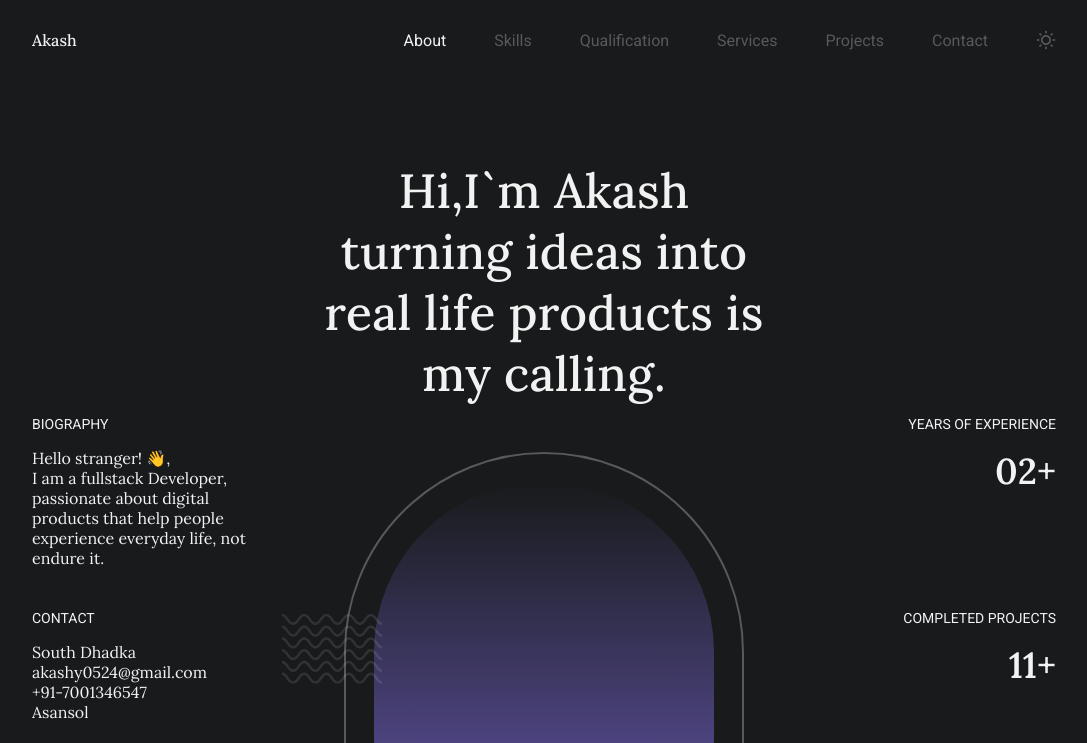
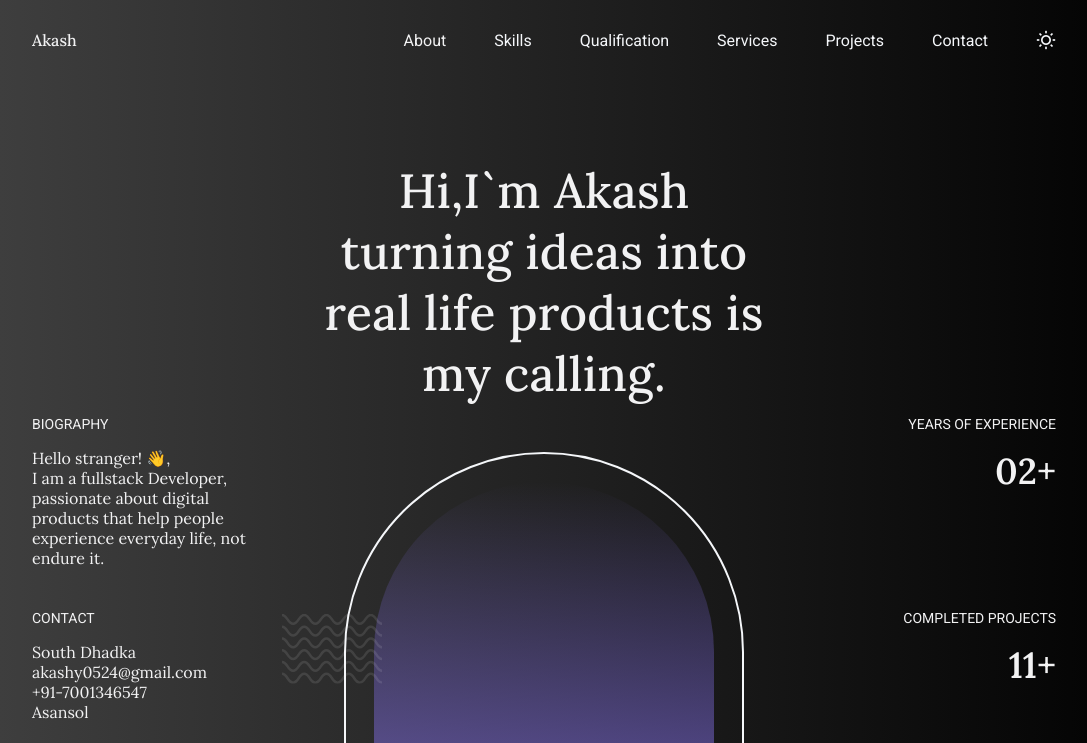
Before and after one commit to Akashyadav0524/Personal_Portfolio, a plain HTML site: page index.html in a window 1280 px wide. Both pictures are taken after a click on the icon 1142 px from the left and 40 px from the top of the page. Shown: the top 743 px of the page, without its empty margins (96-1183 px from the left). Drawn offline with nearby package versions, Linux system fonts and the light colour scheme; a web font is replaced by a local one.

Commit message:
color gradient

```diff
--- a/assets/css/styles.css
+++ b/assets/css/styles.css
@@ -11,11 +11,23 @@
   /*========== Colors ==========*/
   /*Color mode HSL(hue, saturation, lightness)*/
   --first-color: hsl(207, 65%, 65%);
-  --title-color: hsl(0, 0%, 3%);
-  --text-color: hsl(210, 11%, 7%);
-  --text-color-light: hsl(210, 3%, 35%);
-  --body-color: hsl(242, 100%, 88%);
+  --title-color: hsl(256, 50%, 20%);
+  --text-color: hsl(310, 74%, 18%);
+  --text-color-light: hsl(216, 33%, 97%);
+  --body-color: background: #16BFFD;
+  /* fallback for old browsers */
+  background: -webkit-linear-gradient(to right, #CB3066, #16BFFD);
+  /* Chrome 10-25, Safari 5.1-6 */
+  background: linear-gradient(to right, #CB3066, #16BFFD);
+  /* W3C, IE 10+/ Edge, Firefox 16+, Chrome 26+, Opera 12+, Safari 7+ */
+
   --container-color: hsl(240, 52%, 75%);
+
+  --nav-color: background: #16BFFD;
+  /* fallback for old browsers */
+  background: -webkit-linear-gradient(to right, #CB3066, #16BFFD);
+  /* Chrome 10-25, Safari 5.1-6 */
+  background: linear-gradient(to right, #CB3066, #16BFFD);
 
   /* Change the first number */
   /* Blue: 207 - Purple: 250 - Pink: 356 - Teal: 174 */
@@ -120,8 +132,20 @@ img {
 body.dark-theme {
   --title-color: hsl(207, 4%, 95%);
   --text-color: hsl(207, 4%, 65%);
-  --body-color: hsl(207, 4%, 10%);
+  --body-color: background: #000000;
+  /* fallback for old browsers */
+  background: -webkit-linear-gradient(to right, #434343, #000000);
+  /* Chrome 10-25, Safari 5.1-6 */
+  background: linear-gradient(to right, #434343, #000000);
+  /* W3C, IE 10+/ Edge, Firefox 16+, Chrome 26+, Opera 12+, Safari 7+ */
+
   --container-color: hsl(207, 4%, 12%);
+
+  --nav-color: background: #000000;
+  /* fallback for old browsers */
+  background: -webkit-linear-gradient(to right, #434343, #000000);
+  /* Chrome 10-25, Safari 5.1-6 */
+  background: linear-gradient(to right, #434343, #000000);
 }
 
 /*==========
@@ -215,8 +239,11 @@ body.dark-theme {
   width: 100%;
   position: fixed;
   bottom: 2rem;
+
   left: 0;
   z-index: var(--z-fixed);
+
+
 
 
 }
@@ -227,10 +254,12 @@ body.dark-theme {
   justify-content: space-between;
   align-items: center;
   background-color: var(--body-color);
-  box-shadow: 0 4px 20px hsla(207, 24%, 35%, .1);
+  box-shadow: 0 4px 20px hsla(207, 97%, 14%, 0.1);
   padding-inline: 1.5rem;
   border-radius: 3rem;
   transition: background .4s;
+
+
 }
 
 .nav__logo,
@@ -832,6 +861,7 @@ body.dark-theme {
   font-size: var(--small-font-size);
   font-weight: var(--font-semi-bold);
   margin-bottom: 2.5rem;
+
 }
 
 .contact__title i {
@@ -903,7 +933,8 @@ body.dark-theme {
   border-radius: 2rem;
   padding: 1.5rem;
   font-size: var(--normal-font-size);
-  font-family: var(--title-color);
+  color: var(--title-color);
+
   background: none;
   outline: none;
   z-index: 1;
@@ -912,7 +943,7 @@ body.dark-theme {
 
 .contact__form-tag {
   position: absolute;
-  top: -0.75rem;
+  top: -1.75rem;
   left: 1.25rem;
   z-index: 10;
   background-color: var(--body-color);
@@ -1027,11 +1058,11 @@ body.dark-theme {
 ::-webkit-scrollbar {
   width: .6rem;
   border-radius: .5rem;
-  background-color: hsl(207, 4%, 75%);
+  background-color: hsl(202, 66%, 44%);
 }
 
 ::-webkit-scrollbar-thumb {
-  background-color: hsl(207, 4%, 65%);
+  background-color: hsl(206, 98%, 16%);
   border-radius: .5rem;
 }
 
@@ -1441,53 +1472,61 @@ body.dark-theme {
   .testimonial__container .swiper-button-next {
     right: calc(50% - 5rem);
   }
-  .testimonial__container .swiper-slide{
+
+  .testimonial__container .swiper-slide {
     margin-bottom: 6rem;
   }
-  .testimonial__description{
+
+  .testimonial__description {
     font-size: var(--h2-font-size);
     margin-bottom: 2rem;
   }
-  .testimonial__img{
+
+  .testimonial__img {
     width: 200px;
     top: 13rem;
     right: 4rem;
   }
 
-  .contact__title{
+  .contact__title {
     margin-bottom: 3rem;
 
   }
-  .contact__title i{
+
+  .contact__title i {
     font-size: 1.25rem;
   }
-  .contact__info{
+
+  .contact__info {
     row-gap: 3rem;
   }
-  .contact__data-info{
+
+  .contact__data-info {
     font-size: var(--normal-font-size);
   }
-  .contact__form{
+
+  .contact__form {
     row-gap: 2.5rem;
   }
 
-  .footer__container{
+  .footer__container {
     padding: 4rem 0 3rem;
   }
-  .footer__list{
+
+  .footer__list {
     column-gap: 3rem;
     margin: 3rem 0;
   }
 
-  .footer__social{
+  .footer__social {
     column-gap: 2rem;
   }
 
-  .footer__social-link{
+  .footer__social-link {
     font-size: 1.5rem;
   }
 
-  .footer__copy{
+  .footer__copy {
     margin-top: 5rem;
   }
 
--- a/index.html
+++ b/index.html
@@ -522,7 +522,7 @@
                             <div>
                                 <span class="projects__subtitle">Web</span>
                                 <h1 class="projects__title">ECommerce Store</h1>
-                                <a href="#" class="projects__button">
+                                <a href="https://github.com/Akashyadav0524/Ecommerce-WebSite-" class="projects__button">
                                     View demo <i class="ri-arrow-right-line"></i>
                                 </a>
                             </div>
```
